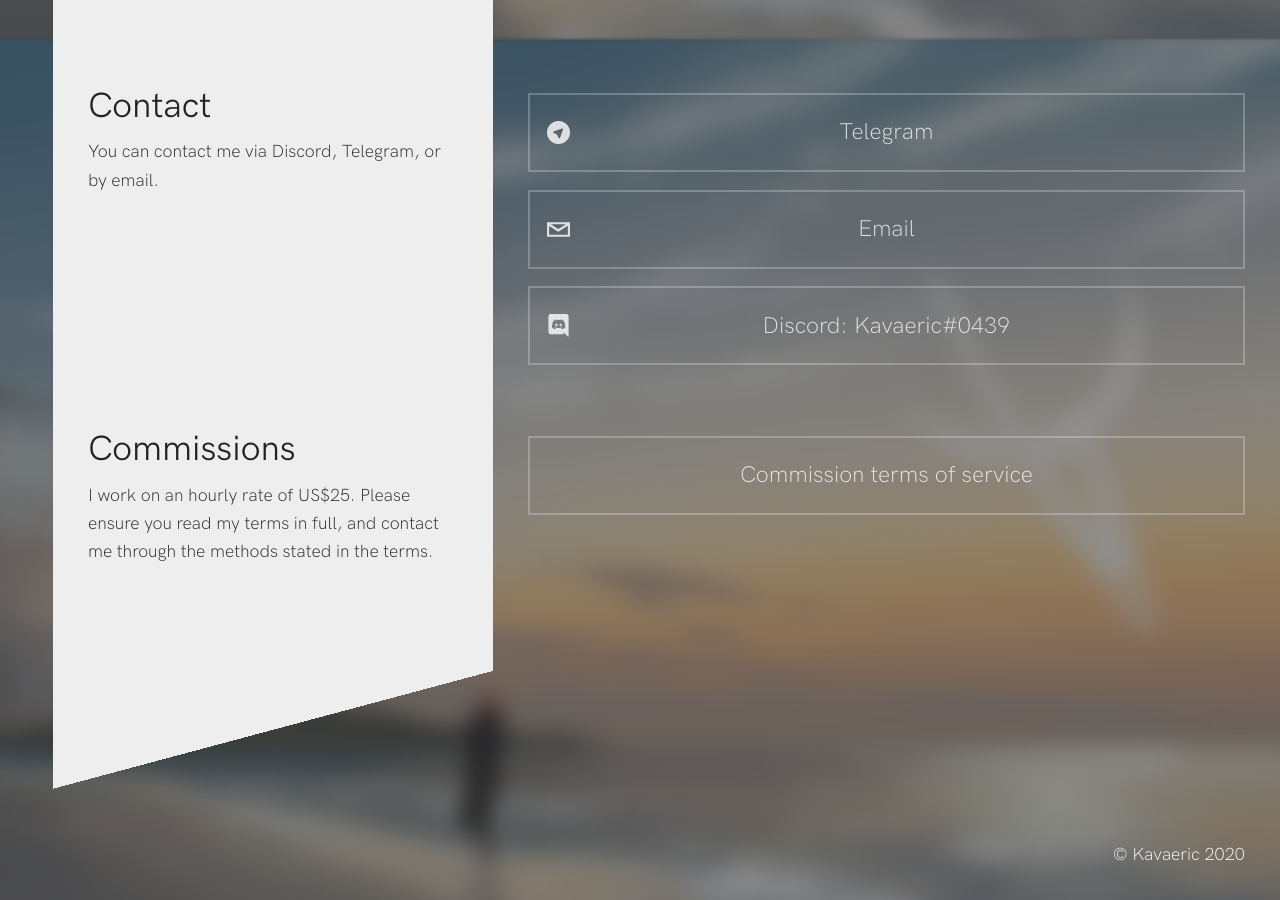
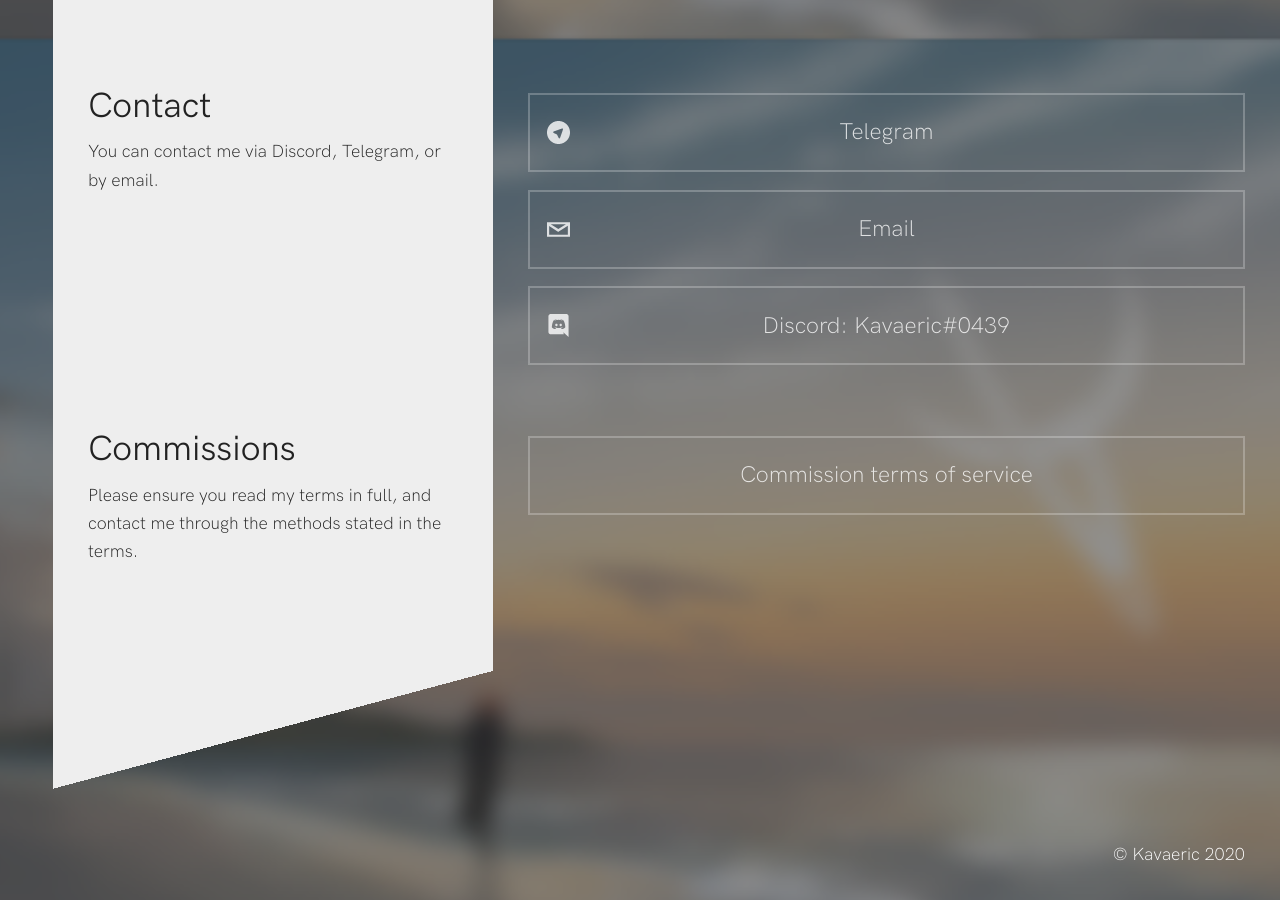
Before and after one commit to Kavaeric/kavaeric.github.io, a Jekyll site: the page built from index.html, in a window 1280 px wide and 900 px high, scrolled down 1761 px. Built offline with Jekyll 4.4.1, drawn with Linux system fonts in a browser that asks for light colours.

Commit message:
Update index.html

```diff
--- a/index.html
+++ b/index.html
@@ -107,7 +107,7 @@ title: Kavaeric
 
             <div class="strip" id="comms">
                 <h1>Commissions</h1>
-                <p>I work on an hourly rate of US$25. Please ensure you read my terms in full, and contact me through the methods stated in the terms.</p>
+                <p>Please ensure you read my terms in full, and contact me through the methods stated in the terms.</p>
             </div>
 
             <div class="sectionContent">
```
